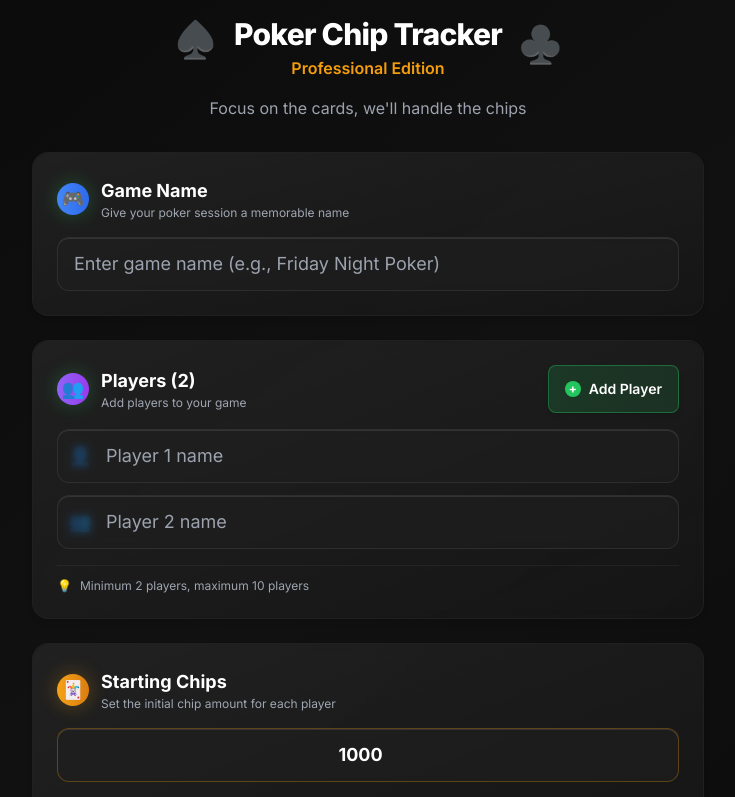
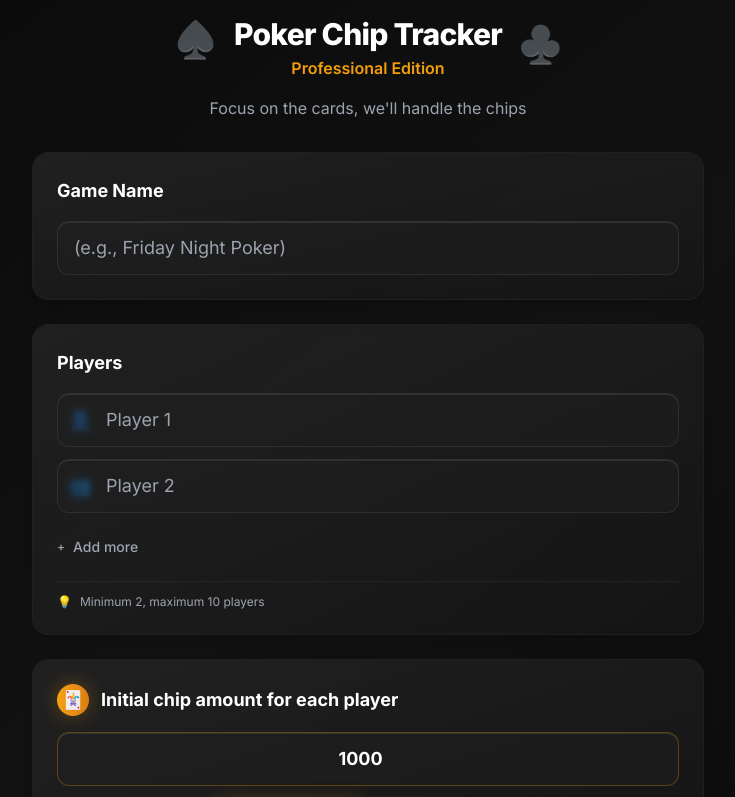
Before and after one commit to divyashivaram/poker-chip-tracker, a React (Create React App) app: page / in a window 1280 px wide. Shown: the top 797 px of the page, without its empty margins (272-1007 px from the left). Built offline with nearby package versions, Linux system fonts and the light colour scheme; the HTML template or start-up script is replaced by a standard one.

Commit message:
polish ui

```diff
--- a/src/components/GameSetup.tsx
+++ b/src/components/GameSetup.tsx
@@ -190,12 +190,10 @@ const GameSetup: React.FC<GameSetupProps> = ({ onStartGame }) => {
                     {/* Compact Game Name */}
                     <div className="card animate-fadeIn">
                         <div className="flex items-center gap-3 mb-4">
-                            <div className="w-8 h-8 bg-gradient-to-r from-accent-blue to-blue-600 rounded-full flex items-center justify-center shadow-glow">
-                                <span className="text-lg">🎮</span>
-                            </div>
+
                             <div>
                                 <h2 className="text-lg font-bold text-white">Game Name</h2>
-                                <p className="text-gray-400 text-xs">Give your poker session a memorable name</p>
+
                             </div>
                         </div>
                         <input
@@ -211,7 +209,7 @@ const GameSetup: React.FC<GameSetupProps> = ({ onStartGame }) => {
                                     });
                                 }
                             }}
-                            placeholder="Enter game name (e.g., Friday Night Poker)"
+                            placeholder="(e.g., Friday Night Poker)"
                             className={`input-field w-full ${errors.gameName ? 'border-red-500 ring-red-500 error-shake' : ''}`}
                             maxLength={50}
                         />
@@ -225,28 +223,14 @@ const GameSetup: React.FC<GameSetupProps> = ({ onStartGame }) => {
 
                     {/* Compact Players */}
                     <div className="card animate-fadeIn" style={{ animationDelay: '0.2s' }}>
-                        <div className="flex flex-col sm:flex-row justify-between items-start sm:items-center mb-4 gap-4">
-                            <div className="flex items-center gap-3">
-                                <div className="w-8 h-8 bg-gradient-to-r from-accent-purple to-purple-600 rounded-full flex items-center justify-center shadow-glow">
-                                    <span className="text-lg">👥</span>
-                                </div>
-                                <div>
-                                    <h2 className="text-lg font-bold text-white">
-                                        Players ({players.length})
-                                    </h2>
-                                    <p className="text-gray-400 text-xs">Add players to your game</p>
-                                </div>
+                        <div className="flex items-center gap-3 mb-4">
+
+                            <div>
+                                <h2 className="text-lg font-bold text-white">
+                                    Players
+                                </h2>
+
                             </div>
-                            <button
-                                onClick={addPlayer}
-                                disabled={players.length >= 10}
-                                className="btn-secondary bg-gradient-to-r from-poker-green-600/20 to-poker-green-700/20 border-poker-green-500/40 hover:border-poker-green-400/60 hover:bg-poker-green-600/30 flex items-center gap-2 text-sm disabled:opacity-50 disabled:cursor-not-allowed px-4 py-2 font-semibold"
-                            >
-                                <div className="w-4 h-4 bg-poker-green-500 rounded-full flex items-center justify-center">
-                                    <span className="text-white text-xs font-bold">+</span>
-                                </div>
-                                <span>Add Player</span>
-                            </button>
                         </div>
 
                         <div className="space-y-3">
@@ -266,7 +250,7 @@ const GameSetup: React.FC<GameSetupProps> = ({ onStartGame }) => {
                                                 type="text"
                                                 value={player.name}
                                                 onChange={(e) => updatePlayer(player.id, e.target.value)}
-                                                placeholder={`Player ${index + 1} name`}
+                                                placeholder={`Player ${index + 1}`}
                                                 className={`input-field w-full pl-12 ${errors[`player_${player.id}`] ? 'border-red-500 ring-red-500' : ''}`}
                                                 maxLength={30}
                                             />
@@ -292,10 +276,23 @@ const GameSetup: React.FC<GameSetupProps> = ({ onStartGame }) => {
                             ))}
                         </div>
 
+                        {/* Add Player button below inputs */}
+                        {players.length < 10 && (
+                            <div className="mt-4 flex justify-start">
+                                <button
+                                    onClick={addPlayer}
+                                    className="text-gray-400 hover:text-white text-sm font-medium transition-colors duration-200 flex items-center gap-2 px-0 py-2"
+                                >
+                                    <span className="text-xs">+</span>
+                                    <span>Add more</span>
+                                </button>
+                            </div>
+                        )}
+
                         <div className="mt-4 pt-3 border-t border-dark-700/50">
                             <div className="flex items-center gap-2 text-xs text-gray-400">
                                 <span>💡</span>
-                                <span>Minimum 2 players, maximum 10 players</span>
+                                <span>Minimum 2, maximum 10 players</span>
                             </div>
                         </div>
 
@@ -314,8 +311,8 @@ const GameSetup: React.FC<GameSetupProps> = ({ onStartGame }) => {
                                 <span className="text-lg">🃏</span>
                             </div>
                             <div>
-                                <h2 className="text-lg font-bold text-white">Starting Chips</h2>
-                                <p className="text-gray-400 text-xs">Set the initial chip amount for each player</p>
+                                <h2 className="text-lg font-bold text-white">Initial chip amount for each player</h2>
+
                             </div>
                         </div>
 
@@ -345,9 +342,7 @@ const GameSetup: React.FC<GameSetupProps> = ({ onStartGame }) => {
 
                         {/* Quick-fill preset buttons */}
                         <div className="mb-4">
-                            <div className="text-gray-400 text-xs mb-3 text-center">
-                                <span>⚡</span> Quick-fill presets
-                            </div>
+
                             <div className="grid grid-cols-2 sm:grid-cols-4 gap-2">
                                 {[500, 1000, 2000, 5000].map(amount => (
                                     <button
@@ -446,9 +441,8 @@ const GameSetup: React.FC<GameSetupProps> = ({ onStartGame }) => {
                                 </span>
                             ) : (
                                 <span className="flex items-center justify-center gap-3">
-                                    <span className="text-xl">🚀</span>
                                     <span className="font-bold">Start Game</span>
-                                    <span className="text-xl">🚀</span>
+
                                 </span>
                             )}
                         </button>
```
